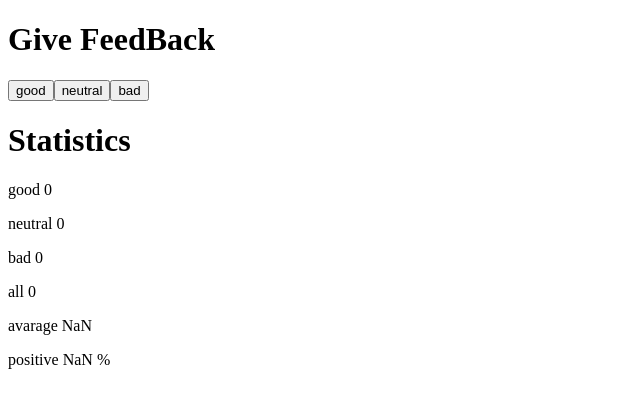
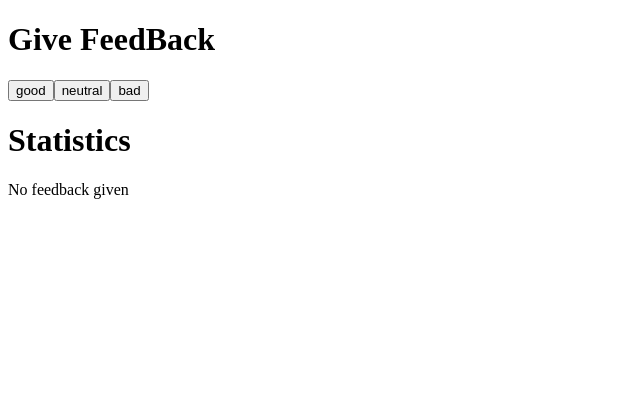
Before and after one commit to AngryBeanTrevota/app1, a React (Create React App) app: page / in a window 1280 px wide. Shown: the top 408 px of the page, without its empty margins (0-640 px from the left). Built offline with nearby package versions, Linux system fonts and the light colour scheme.

Commit message:
Não apresenta estatísticas até botão apertado

```diff
--- a/src/App.js
+++ b/src/App.js
@@ -32,15 +32,31 @@ const App = () => {
     setValue(value + 1);
   }
 
-  return (
-    <div>
+  if(good !=0 || neutral != 0 || bad != 0)
+  {
+    return(
+      <div>
       <h1>Give FeedBack</h1>
       <Button handleClick={() => increaseValue(good, setGood)} text="good"/>
       <Button handleClick={() => increaseValue(neutral, setNeutral)} text="neutral"/>
       <Button handleClick={() => increaseValue(bad, setBad)} text="bad"/>
       <Statistics good={good} neutral={neutral} bad={bad} />
-    </div>
-  )
+      </div>
+    )
+  }
+  else
+  {
+    return(
+      <div>
+      <h1>Give FeedBack</h1>
+      <Button handleClick={() => increaseValue(good, setGood)} text="good"/>
+      <Button handleClick={() => increaseValue(neutral, setNeutral)} text="neutral"/>
+      <Button handleClick={() => increaseValue(bad, setBad)} text="bad"/>
+      <h1>Statistics</h1>
+      <p>No feedback given</p>
+      </div>
+    )
+  }
 }
 
 
```
